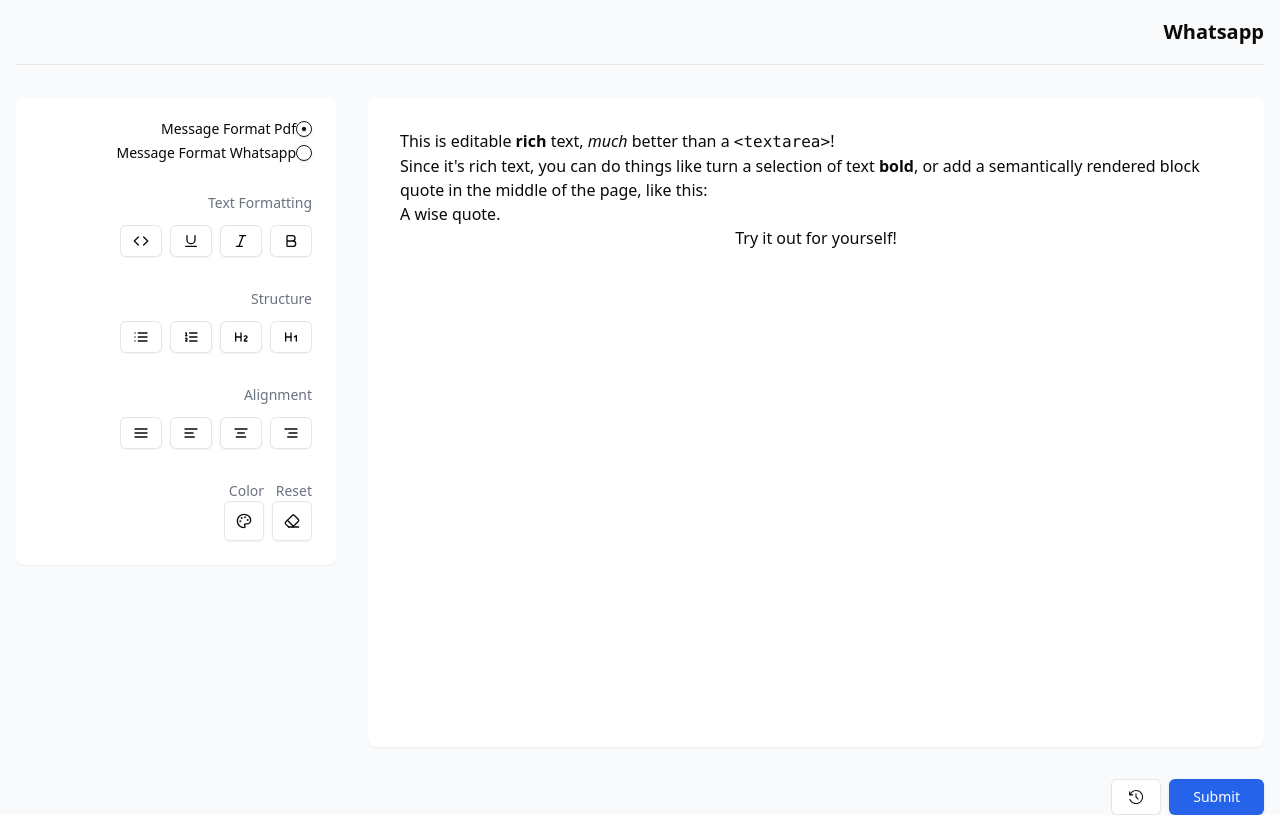
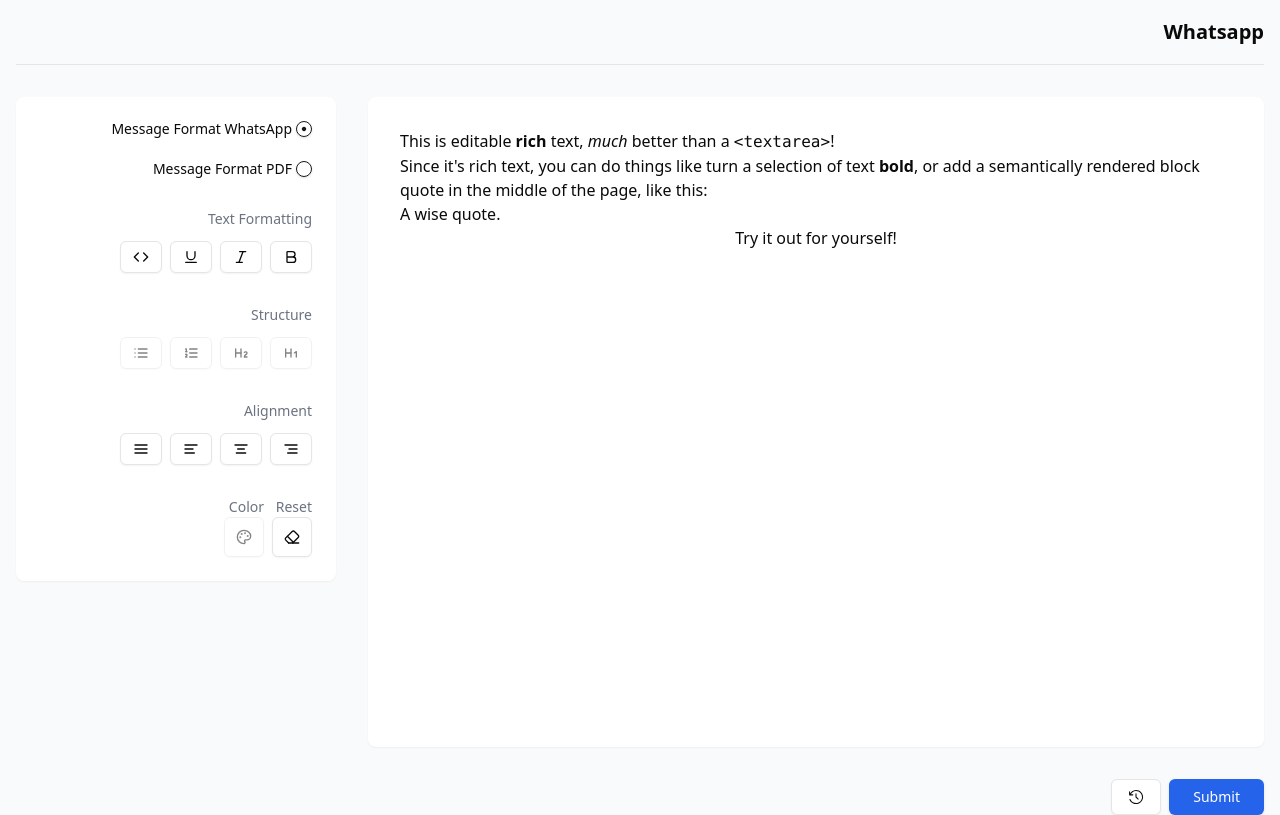
Before and after one commit to Ossama-Dev07/Text-editor, a React (Vite) app: page / in a window 1280 px wide. Built offline with nearby package versions, Linux system fonts and the light colour scheme.

Commit message:
add pdf fromat and whatsapp format

```diff
--- a/src/whatsappGroupe/MainPage.jsx
+++ b/src/whatsappGroupe/MainPage.jsx
@@ -67,8 +67,8 @@ const COLORS = [
   { name: "bg-yellow-500", value: "text-yellow-500" },
   { name: "bg-purple-500", value: "text-purple-500" },
 ];
-
 const MainPage = () => {
+  const [messageFormat, setMessageFormat] = useState("wtsp");
   const renderElement = useCallback((props) => <Element {...props} />, []);
   const renderLeaf = useCallback((props) => <Leaf {...props} />, []);
   const editor = useMemo(() => withHistory(withReact(createEditor())), []);
@@ -81,7 +81,6 @@ const MainPage = () => {
     const { selection } = editor;
 
     if (selection) {
-
       Editor.withoutNormalizing(editor, () => {
         // Clear all marks (inline styles)
         const marks = Editor.marks(editor);
@@ -140,14 +139,19 @@ const MainPage = () => {
                     className="bg-white rounded-lg shadow-sm p-6 space-y-8"
                     dir="rtl"
                   >
-                    <RadioGroup defaultValue="pdf" dir="rtl">
-                      <div className="flex items-center space-x-2">
-                        <RadioGroupItem value="pdf" id="r2" defaultValue />
-                        <Label htmlFor="r2">Message Format Pdf</Label>
+                    <RadioGroup
+                      value={messageFormat}
+                      onValueChange={setMessageFormat}
+                      className="space-y-4 space-y-4"
+                      dir="rtl"
+                    >
+                      <div className="flex items-center gap-1 space-x-2">
+                        <RadioGroupItem value="wtsp" id="r3" />
+                        <Label htmlFor="r3">Message Format WhatsApp</Label>
                       </div>
-                      <div className="flex items-center space-x-2">
-                        <RadioGroupItem value="wtsp" id="r3" />
-                        <Label htmlFor="r3">Message Format Whatsapp</Label>
+                      <div className="flex items-center gap-1 space-x-2">
+                        <RadioGroupItem value="pdf" id="r2" />
+                        <Label htmlFor="r2">Message Format PDF</Label>
                       </div>
                     </RadioGroup>
                     <div className="space-y-3">
@@ -182,18 +186,22 @@ const MainPage = () => {
                         <BlockButton
                           format="heading-one"
                           icon={<Heading1 className="w-5 h-5" />}
+                          msgformat={messageFormat}
                         />
                         <BlockButton
                           format="heading-two"
                           icon={<Heading2 className="w-5 h-5" />}
+                          msgformat={messageFormat}
                         />
                         <BlockButton
                           format="numbered-list"
                           icon={<ListOrdered className="w-5 h-5" />}
+                          msgformat={messageFormat}
                         />
                         <BlockButton
                           format="bulleted-list"
                           icon={<List className="w-5 h-5" />}
+                          msgformat={messageFormat}
                         />
                       </div>
                     </div>
@@ -233,6 +241,7 @@ const MainPage = () => {
                           className="w-10 h-10 p-0"
                           onClick={() => handleReset(editor)}
                         >
+
                           <Eraser />
                         </Button>
                       </div>
@@ -246,6 +255,7 @@ const MainPage = () => {
                               variant="outline"
                               size="default"
                               className="w-10 h-10 p-0"
+                              disabled={messageFormat === "wtsp"}
                             >
                               <Palette className="w-5 h-5" />
                             </Button>
@@ -431,7 +441,7 @@ const Leaf = ({ attributes, children, leaf }) => {
   return <span {...attributes}>{children}</span>;
 };
 
-const BlockButton = ({ format, icon }) => {
+const BlockButton = ({ format, icon ,msgformat}) => {
   const editor = useSlate();
   return (
     <TooltipProvider>
@@ -452,8 +462,10 @@ const BlockButton = ({ format, icon }) => {
               event.preventDefault();
               toggleBlock(editor, format);
             }}
+            disabled={msgformat === "wtsp"}
           >
             {icon}
+
           </Button>
         </TooltipTrigger>
         <TooltipContent>
@@ -520,7 +532,7 @@ const initialValue = [
   },
   {
     type: "paragraph",
-    align: "center",
+    align:"center",
     children: [{ text: "Try it out for yourself!" }],
   },
 ];
```
Lines whose indentation alone changed are shown as unchanged.
